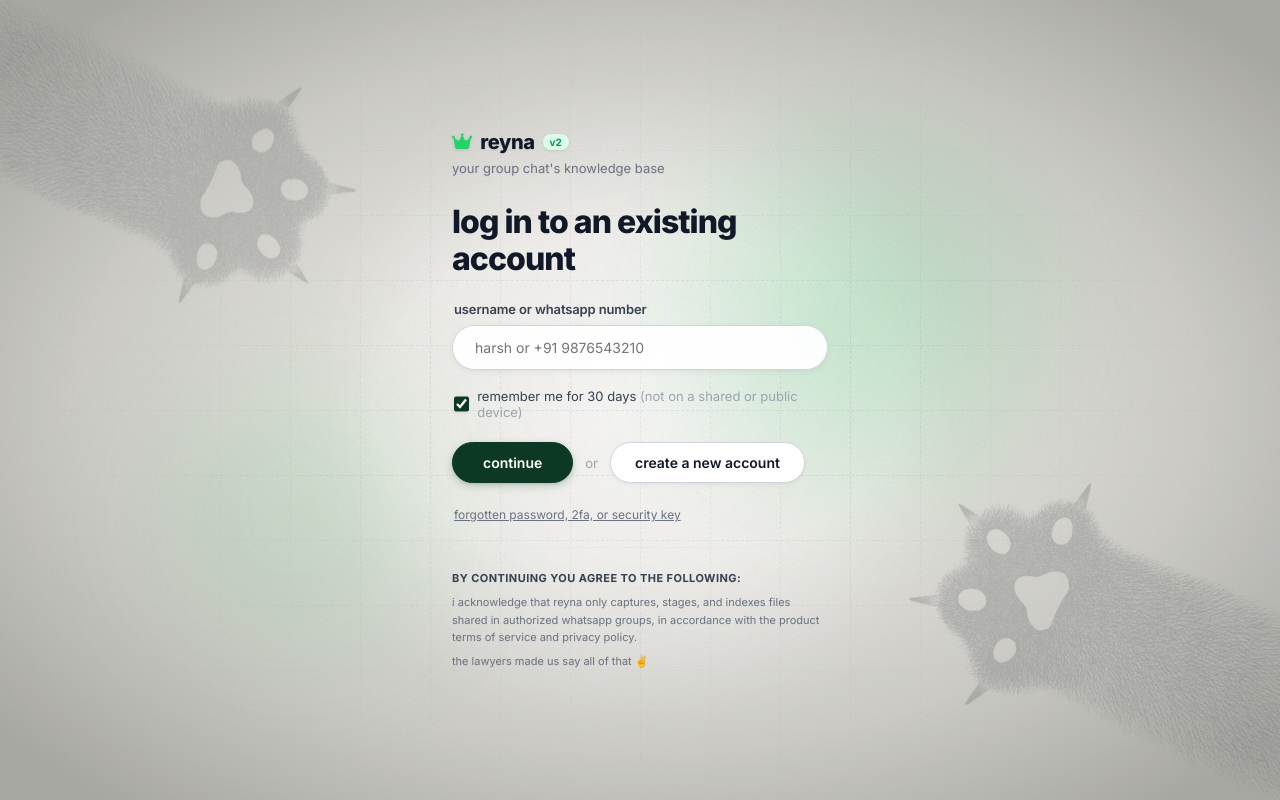
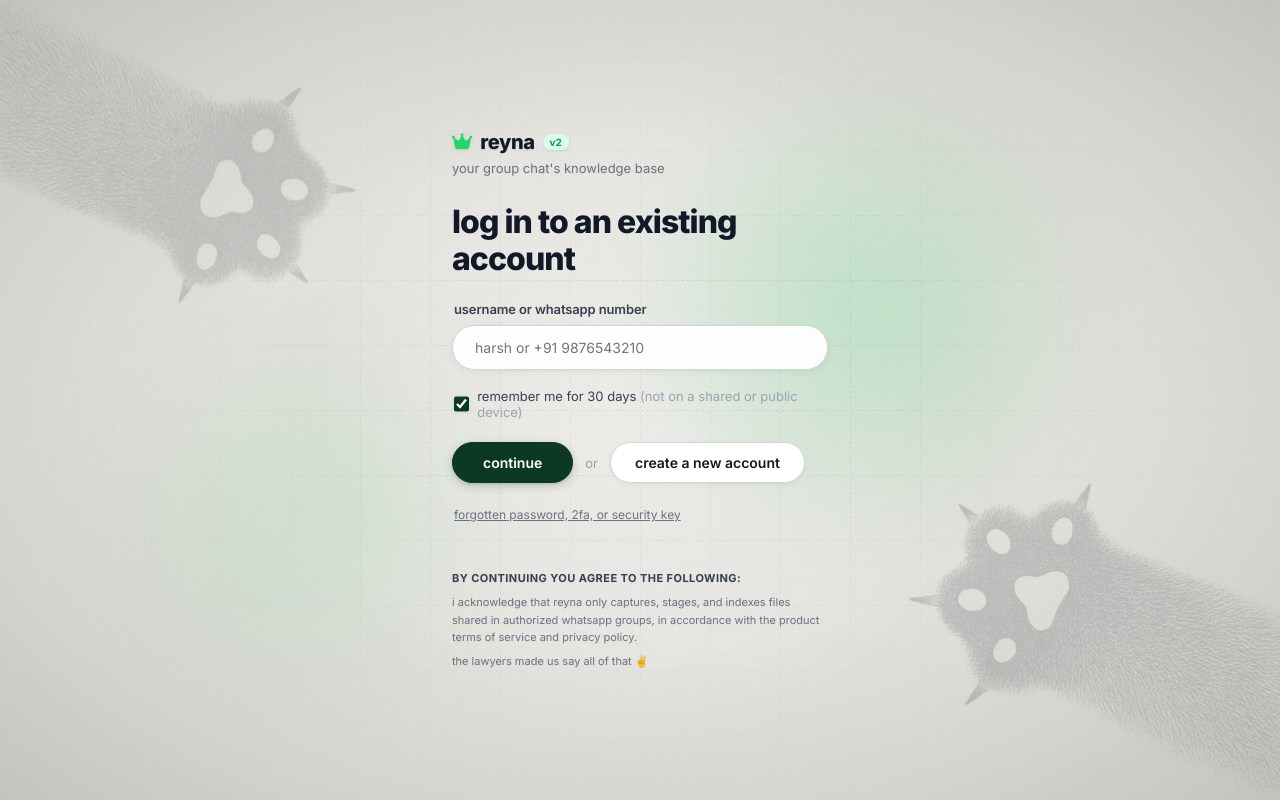
Before and after one commit to hurshnarayan/reyna, a React (Vite) app in the folder web/: page /login in a window 1280 px wide. Built offline with nearby package versions, Linux system fonts and the light colour scheme.

Commit message:
style(login): soften vignette intensity (0.28 -> 0.14) and center spotlight

```diff
--- a/web/src/pages/Login.jsx
+++ b/web/src/pages/Login.jsx
@@ -102,23 +102,23 @@ export default function Login() {
         <rect width="100%" height="100%" filter="url(#reyna-grain)" />
       </svg>
 
-      {/* Center Ambient Spotlight (brightens paper directly behind form) */}
+      {/* Center Ambient Spotlight (soft ambient halo behind form) */}
       <div
         style={{
           position: 'fixed',
           top: '50%',
           left: '50%',
           transform: 'translate(-50%, -50%)',
-          width: 580,
-          height: 640,
-          background: 'radial-gradient(ellipse at center, rgba(255, 255, 255, 0.75) 0%, rgba(255, 255, 255, 0.32) 55%, transparent 80%)',
-          filter: 'blur(25px)',
+          width: 600,
+          height: 660,
+          background: 'radial-gradient(ellipse at center, rgba(255, 255, 255, 0.45) 0%, rgba(255, 255, 255, 0.18) 55%, transparent 80%)',
+          filter: 'blur(35px)',
           pointerEvents: 'none',
           zIndex: 0,
         }}
       />
 
-      {/* Canvas Edge Vignette (distinct darkening at edges and corners to pop center) */}
+      {/* Canvas Edge Vignette (gentle framing, dialed down for subtle depth) */}
       <div
         style={{
           position: 'fixed',
@@ -128,7 +128,7 @@ export default function Login() {
           height: '100vh',
           pointerEvents: 'none',
           zIndex: 1,
-          background: 'radial-gradient(ellipse 65% 65% at 50% 50%, transparent 32%, rgba(18, 26, 20, 0.12) 68%, rgba(12, 18, 14, 0.28) 100%)',
+          background: 'radial-gradient(ellipse 70% 70% at 50% 50%, transparent 45%, rgba(15, 22, 17, 0.06) 72%, rgba(12, 18, 14, 0.14) 100%)',
         }}
       />
 
```
